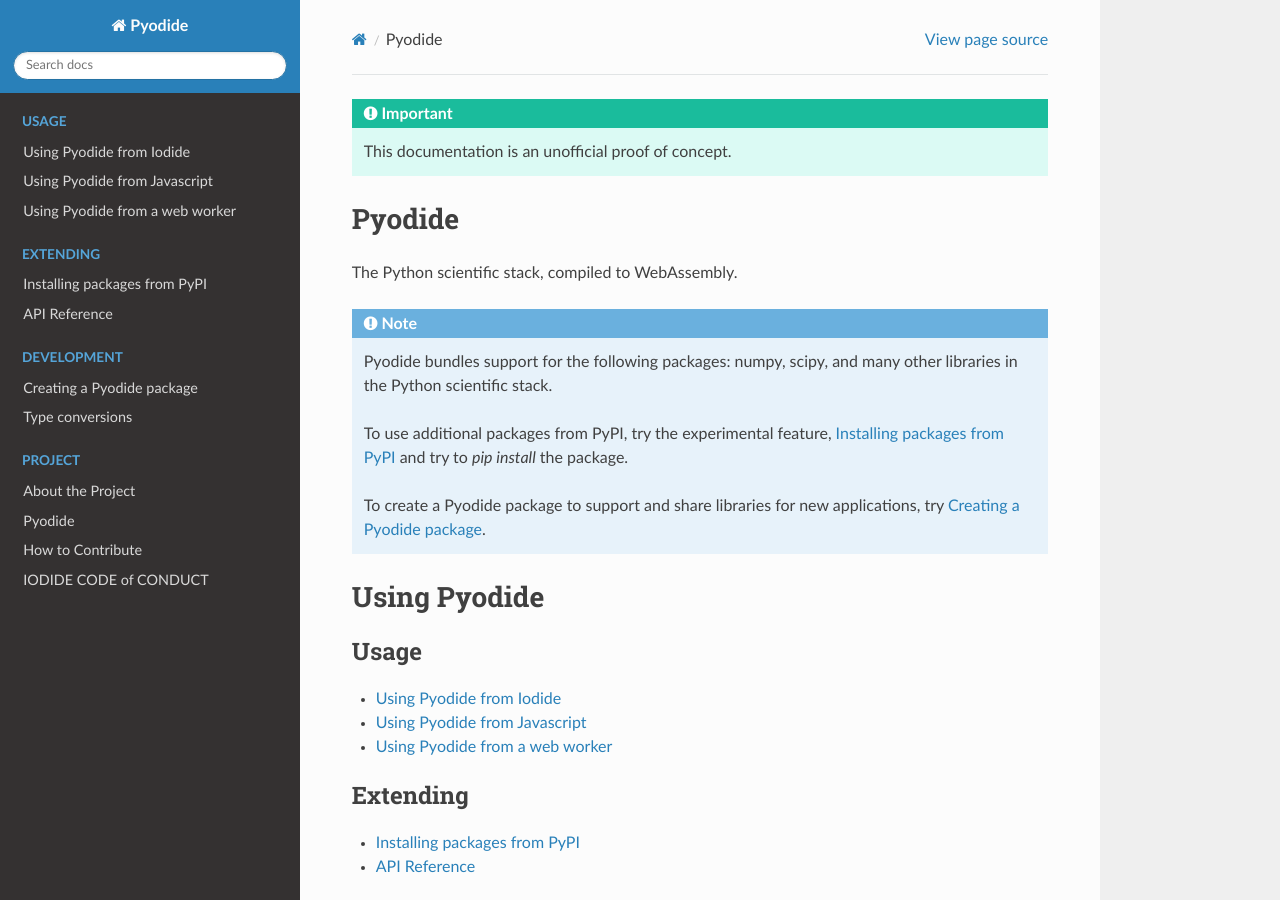
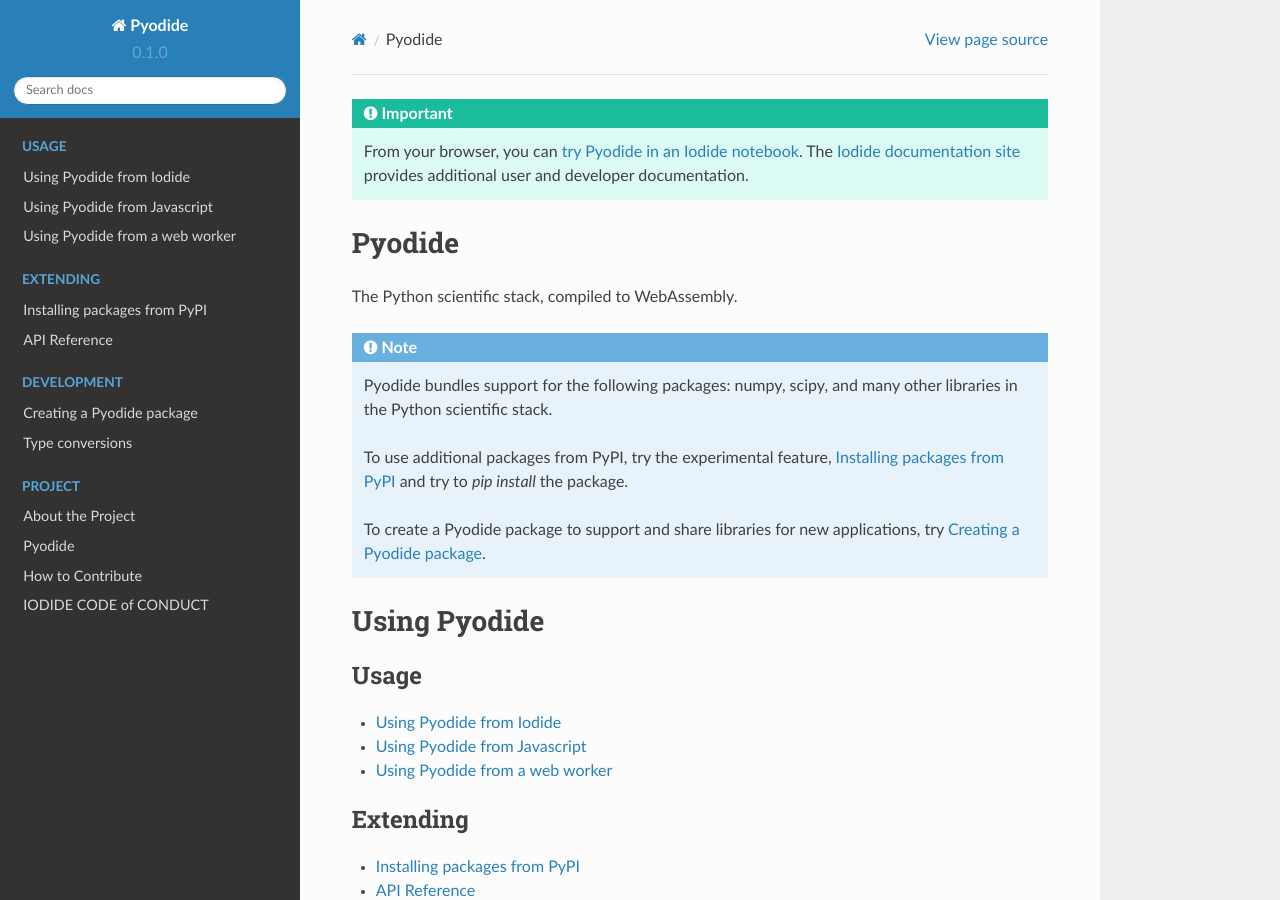
Before and after one commit to pyodide/pyodide, a Sphinx documentation site: the page built from docs/index.rst, in a window 1280 px wide and 900 px high. Built offline with Sphinx 7.4.7 and the Read the Docs theme 2.0.0, drawn with Linux system fonts in a browser that asks for light colours; the version number is read from the project's files by our own code; some of the changed text lies outside the part shown.

Commit message:
update config from proof of concept to prod

```diff
--- a/docs/conf.py
+++ b/docs/conf.py
@@ -21,13 +21,13 @@
 # -- Project information -----------------------------------------------------
 
 project = "Pyodide"
-copyright = "2019, ??"
-author = ""
+copyright = "2019, Mozilla"
+author = "Mozilla"
 
-# The short X.Y version
-version = ""
-# The full version, including alpha/beta/rc tags
-release = ""
+from src import pyodide
+
+# The full version, including alpha/beta/rc tags.
+release = version = pyodide.__version__
 
 
 # -- General configuration ---------------------------------------------------
@@ -50,7 +50,7 @@
 # source_suffix = ['.rst', '.md']
 source_suffix = [".rst", ".md"]
 
-rst_prolog = ''
+rst_prolog = ""
 
 # The master toctree document.
 master_doc = "index"
@@ -83,12 +83,12 @@
 # documentation.
 #
 html_theme_options = {
-    'display_version': True,
-    'prev_next_buttons_location': 'bottom',
+    "display_version": True,
+    "prev_next_buttons_location": "bottom",
     # Toc options
-    'collapse_navigation': True,
-    'sticky_navigation': True,
-    'navigation_depth': 2
+    "collapse_navigation": True,
+    "sticky_navigation": True,
+    "navigation_depth": 2,
 }
 
 # Add any paths that contain custom static files (such as style sheets) here,
@@ -109,7 +109,10 @@
 
 rst_prolog += """
 .. important::
-    This documentation is an unofficial proof of concept.
+    From your browser, you can
+    `try Pyodide in an Iodide notebook <https://alpha.iodide.io/>`_.
+    The `Iodide documentation site <https://iodide-project.github.io/docs/>`_
+    provides additional user and developer documentation.
 """
 
 # -- Options for HTMLHelp output ---------------------------------------------
```
